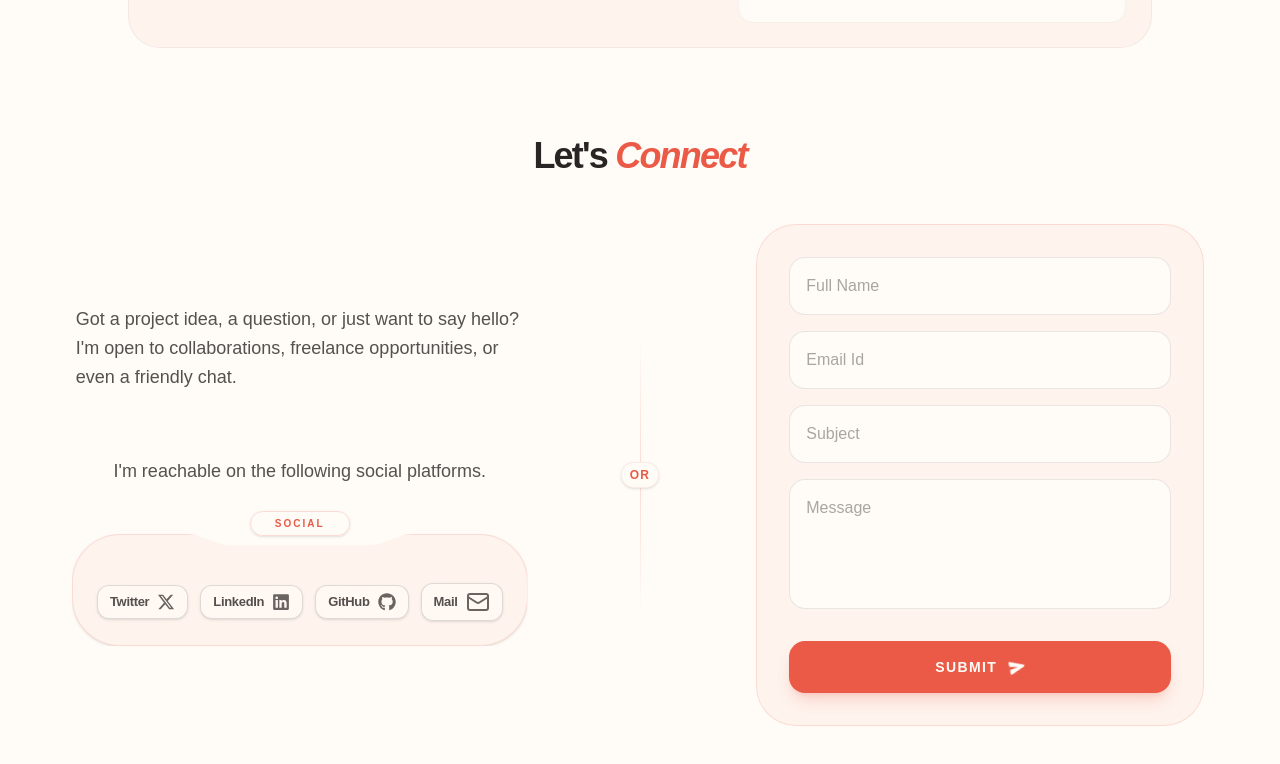
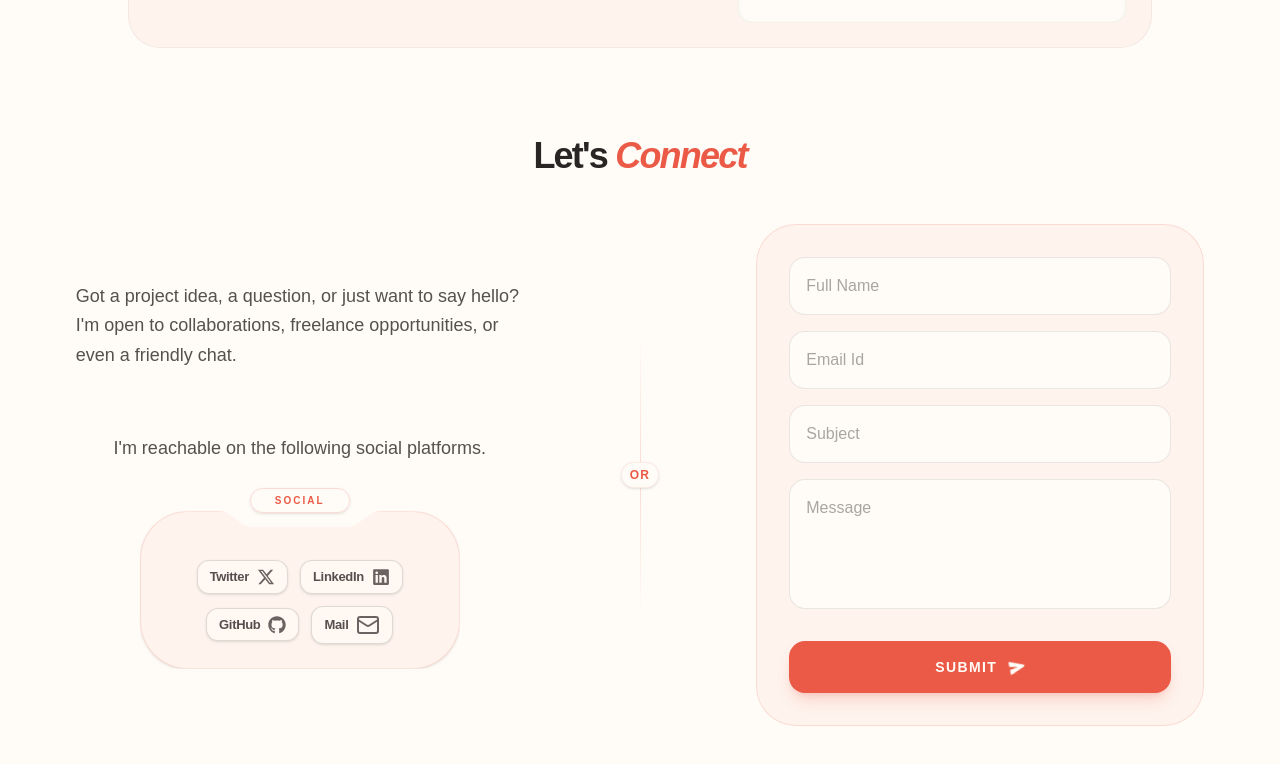
Before and after one commit to Likith123/myPortfolio, a Next.js app: page /about in a window 1280 px wide. Shown: the part 3920-4684 px from the top of the page. Built offline with nearby package versions, Linux system fonts and the light colour scheme.

Commit message:
Fixing Skills styling

```diff
--- a/src/components/Icons.tsx
+++ b/src/components/Icons.tsx
@@ -47,10 +47,10 @@ function Icons({
 
       <ul
         style={{ clipPath: "url(#slumpClip)" }}
-        className={`bg-primary/5 border border-primary/15 w-${width} min-h-[${height}]
-                   flex gap-3 justify-center items-center
+        className={`bg-primary/5 border border-primary/15 w-80 min-h-[220]
+                   flex flex-wrap gap-3 justify-center items-center
                    rounded-[3rem] p-6 pt-12 transition-all duration-300
-                   hover:bg-primary/8 shadow-sm ${flexStyle}`}
+                   hover:bg-primary/8 shadow-sm`}
       >
         {IconsList.map(({ color, Icon, name }, index) => (
           <motion.li
--- a/src/components/Sections.tsx
+++ b/src/components/Sections.tsx
@@ -1,5 +1,5 @@
 "use client";
-import { usePathname, useRouter } from "next/navigation";
+import { usePathname } from "next/navigation";
 import { useEffect, useRef } from "react";
 
 import About from "@/app/about/page";
@@ -8,7 +8,6 @@ import Home from "@/app/page";
 import Projects from "@/app/projects/page";
 
 function Sections() {
-  const router = useRouter();
   const pathname = usePathname();
 
   const homeRef = useRef<HTMLElement | null>(null);
```
